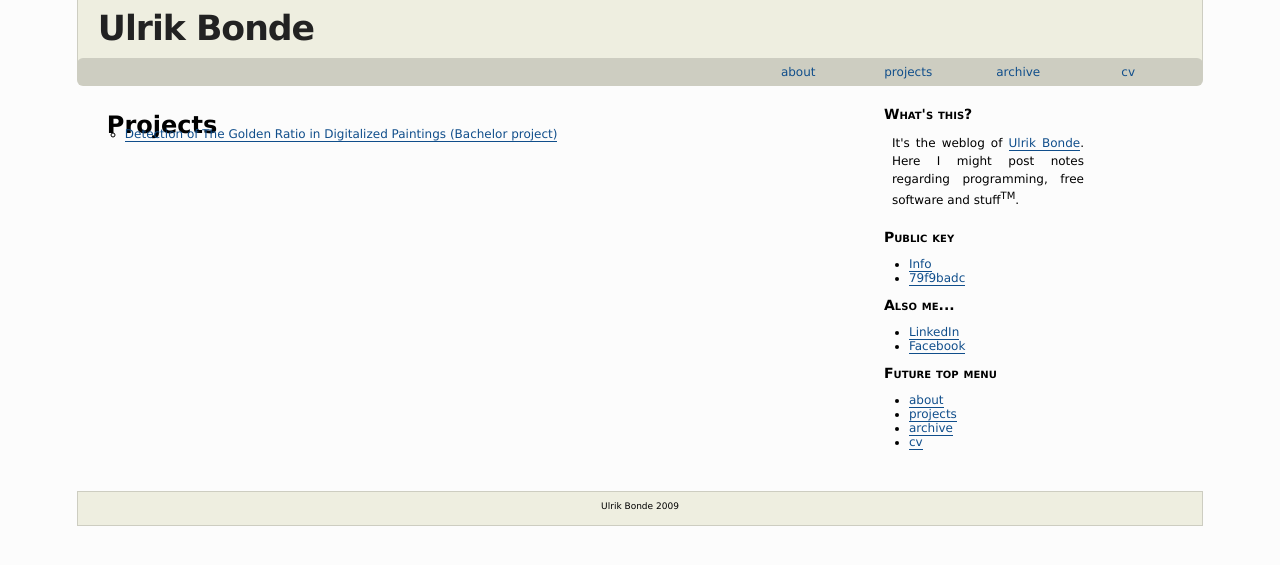
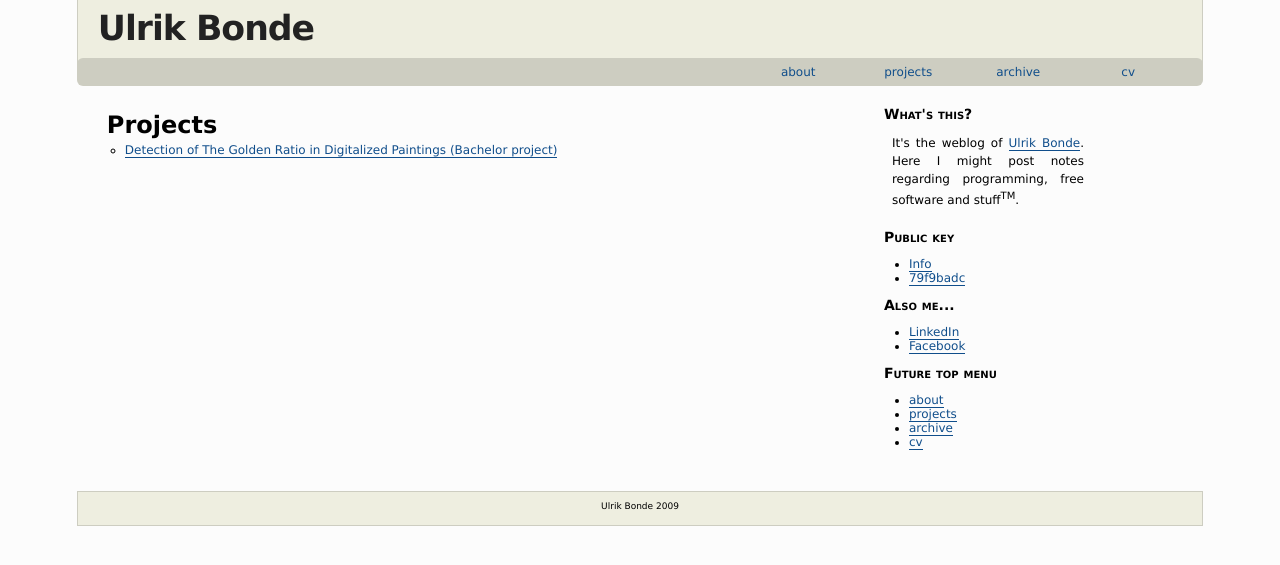
Before and after one commit to bonde/bonde.github.com, a Jekyll site: the page built from projects/index.md, in a window 1280 px wide. Shown: the top 565 px of the page. Built offline with Jekyll 4.4.1, drawn with Linux system fonts in a browser that asks for light colours; Markdown is read by kramdown in place of the engine named in the settings; comment, search, counter and statistics services are not loaded.

Commit message:
Fuck you even more css

```diff
--- a/styles/default.css
+++ b/styles/default.css
@@ -104,7 +104,7 @@ div#footer {
 
 div#base h1 {
   font-size: 18pt;
-  margin: 0;
+  margin-top: 0;
 }
 
 div#footer a {
```
